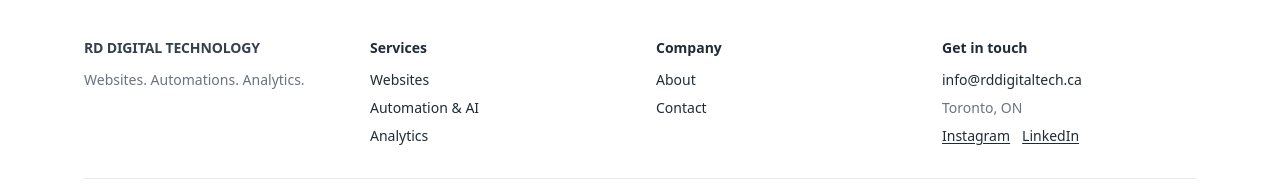
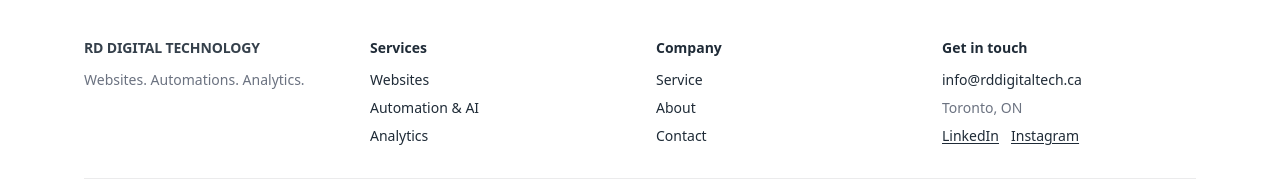
Before and after one commit to ralphdaryn/rddigitaltech, a Next.js app: page / in a window 1280 px wide. Shown: the part 1926-2122 px from the top of the page. Built offline with nearby package versions, Linux system fonts and the light colour scheme.

Commit message:
arrange footer section

```diff
--- a/src/components/Footer.tsx
+++ b/src/components/Footer.tsx
@@ -43,6 +43,11 @@ export default function Footer() {
             <h4 className="text-sm fw-bold">Company</h4>
             <ul className="mt-3 space-y-2 text-sm fw-regular">
               <li>
+                <Link className="hover:underline" href="/service">
+                  Service
+                </Link>
+              </li>
+              <li>
                 <Link className="hover:underline" href="/about">
                   About
                 </Link>
@@ -72,19 +77,19 @@ export default function Footer() {
               <li className="flex gap-3 fw-regular">
                 <a
                   className="underline underline-offset-2"
+                  href="https://www.linkedin.com/"
+                  target="_blank"
+                  rel="noreferrer"
+                >
+                  LinkedIn
+                </a>
+                <a
+                  className="underline underline-offset-2"
                   href="https://instagram.com/rddigitaltech"
                   target="_blank"
                   rel="noreferrer"
                 >
                   Instagram
-                </a>
-                <a
-                  className="underline underline-offset-2"
-                  href="https://www.linkedin.com/"
-                  target="_blank"
-                  rel="noreferrer"
-                >
-                  LinkedIn
                 </a>
               </li>
             </ul>
```
